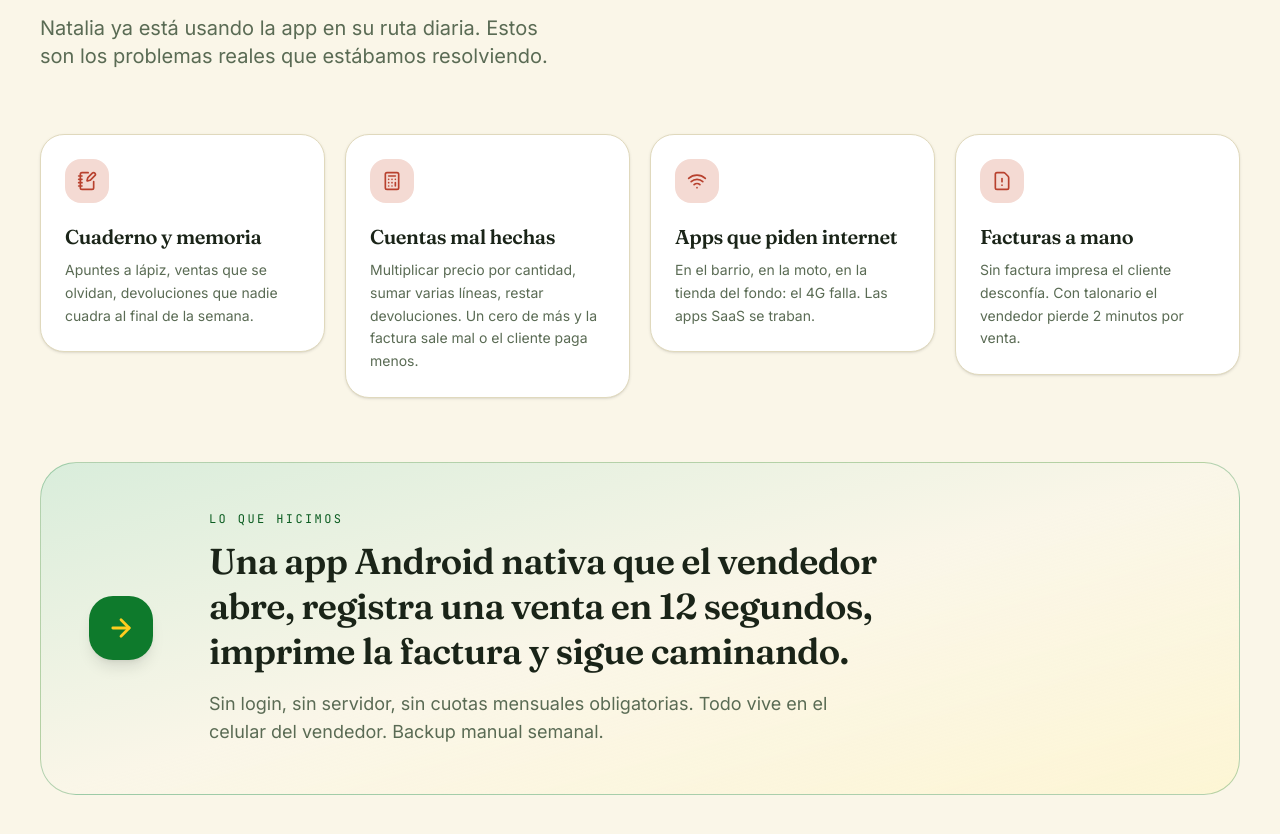
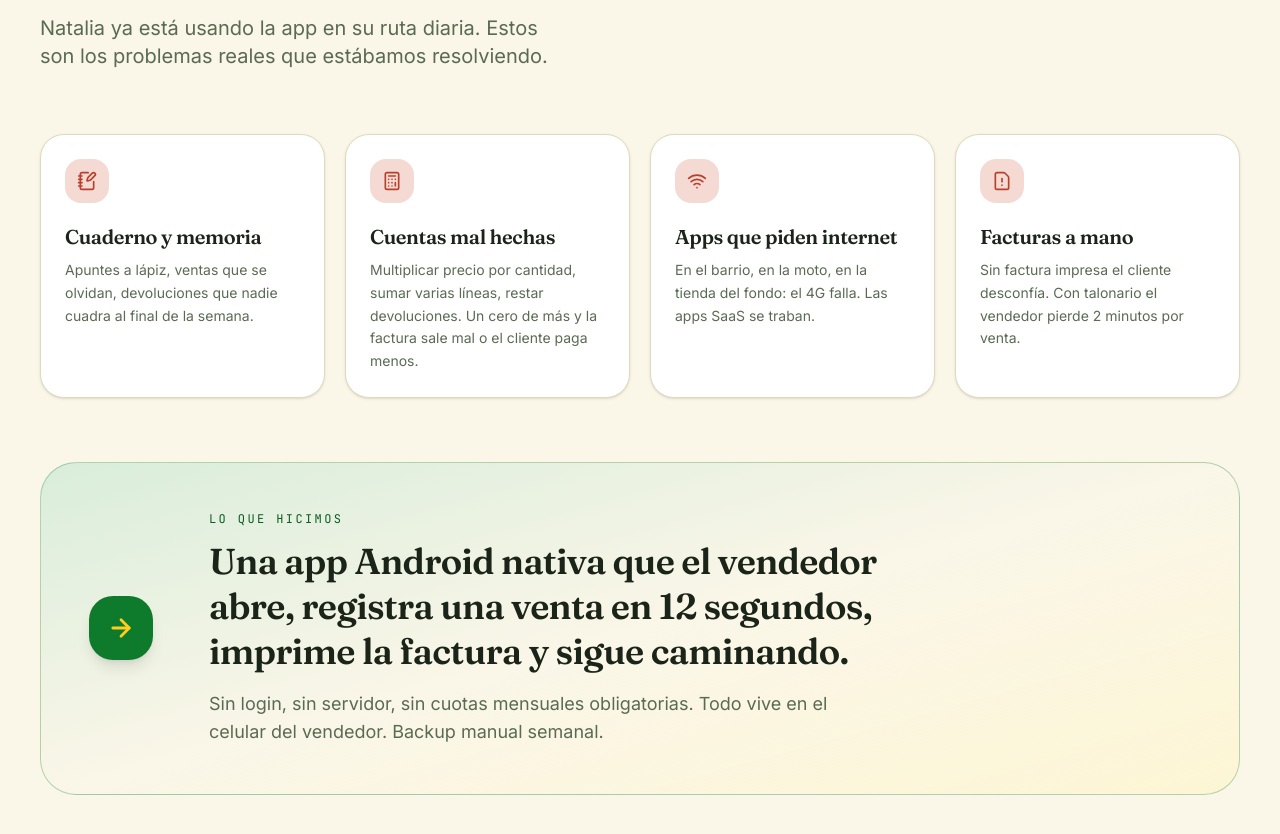
Before and after one commit to MichaelZapataAg/propuesta-arepas-luisa, a React (Vite) app: page / in a window 1280 px wide. Shown: the part 1423-2257 px from the top of the page. Built offline with nearby package versions, Linux system fonts and the light colour scheme.

Commit message:
fix(ProblemSolution): cards de mismo alto via h-full + flex column

```diff
--- a/src/components/ProblemSolution.tsx
+++ b/src/components/ProblemSolution.tsx
@@ -96,8 +96,9 @@ export function ProblemSolution() {
                 ease: 'easeOut',
               }}
               style={{ transformStyle: 'preserve-3d' }}
+              className="h-full"
             >
-              <TiltCard className="group relative overflow-hidden rounded-3xl border border-(--color-border-soft) bg-(--color-paper) p-6 shadow-sm transition-shadow hover:shadow-xl hover:shadow-(--color-flag)/5">
+              <TiltCard className="group relative flex h-full flex-col overflow-hidden rounded-3xl border border-(--color-border-soft) bg-(--color-paper) p-6 shadow-sm transition-shadow hover:shadow-xl hover:shadow-(--color-flag)/5">
                 <div
                   className="mb-5 inline-flex h-11 w-11 items-center justify-center rounded-2xl bg-(--color-clay-soft) text-(--color-clay)"
                   style={{ transform: 'translateZ(30px)' }}
```
